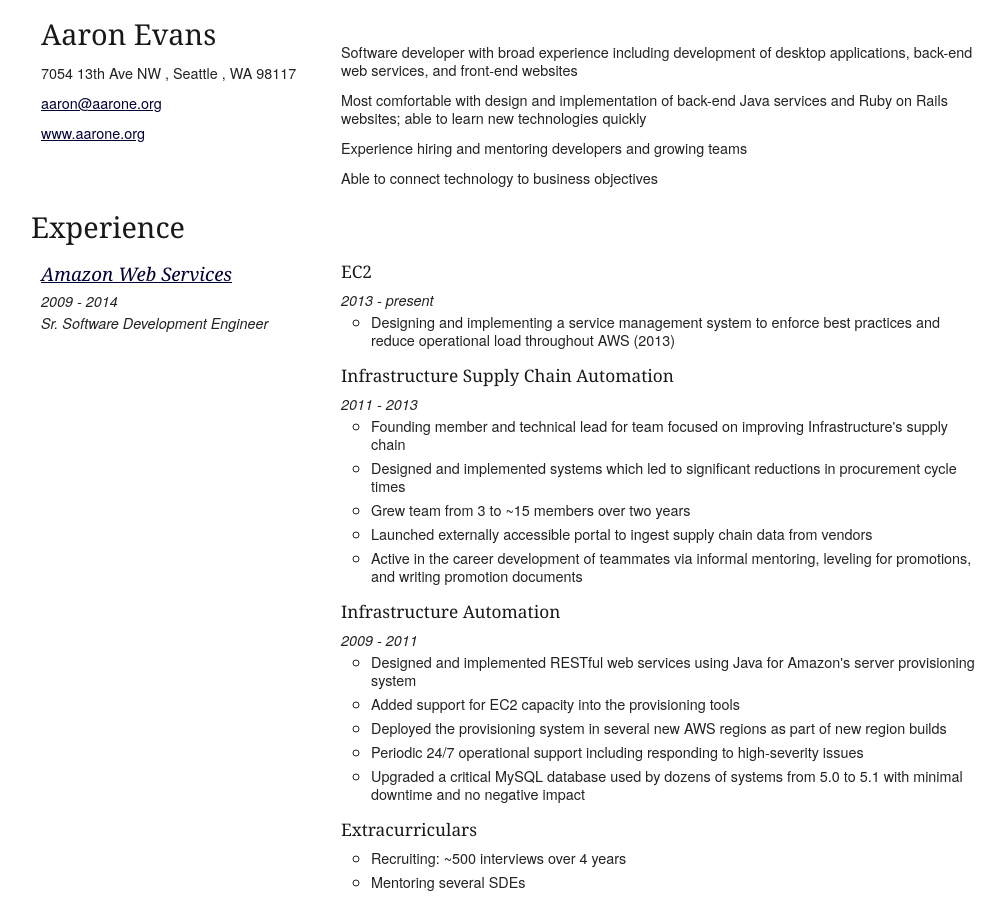
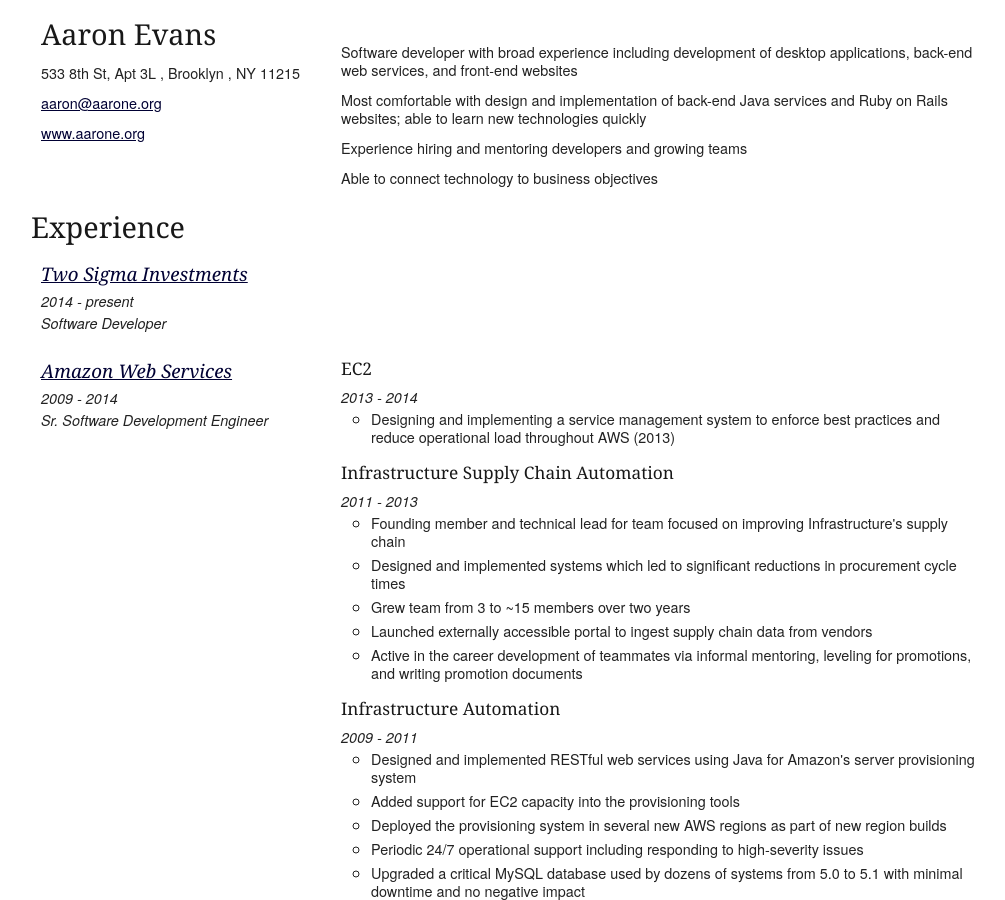
Before and after one commit to aarone/aarone.org, a Jekyll site: the page built from source/resume.html, in a window 1280 px wide and 900 px high. Shown: the whole window, without its empty margins (129-1134 px from the left). Built offline with Jekyll 4.4.1, drawn with Linux system fonts in a browser that asks for light colours; Markdown is read by kramdown in place of the engine named in the settings.

Commit message:
* Fixed vertical spacing on homepage for smaller screens * updated resume to include new stuff * added some structured markup

```diff
--- a/source/index.html
+++ b/source/index.html
@@ -3,17 +3,16 @@
 title: Aaron Evans
 ---
 
-<div id="page" itemscope itemtype="http://data-vocabulary.org/Person">
+<div id="page">
   <div class="col">
     <header>
-      <meta itemprop="image" content="images/aaron.jpg">
       <img id="aaron" src="images/aaron.jpg" alt="Aaron Evans">
     </header>
   </div>
   <div class="col">
     <header>
       <h1>
-        <span itemprop="name">Aaron Evans</span>
+        <span>Aaron Evans</span>
       </h1>
     </header>
     <section>
--- a/source/resume.html
+++ b/source/resume.html
@@ -21,9 +21,9 @@
   </head>
   <body>
     <div class="container">
+      <div itemscope itemtype="http://data-vocabulary.org/Person">
       <div class="five columns">
         <header>
-          <div itemscope itemtype="http://data-vocabulary.org/Person">
             <h2>
               <span itemprop="name">Aaron Evans</span>
             </h2>
@@ -31,18 +31,18 @@
               <li>
                 <span itemprop="address" itemscope itemtype="http://data-vocabulary.org/Address">
                   <span itemprop="street-address">
-                    7054 13th Ave NW
+                    533 8th St, Apt 3L
                   </span>
                   ,
                   <span itemprop="locality">
-                    Seattle
+                    Brooklyn
                   </span>
                   ,
                   <span itemprop="region">
-                    WA
+                    NY
                   </span>
                   <span itemprop="postal-code">
-                    98117
+                    11215
                   </span>
                 </span>
               </li>
@@ -53,13 +53,12 @@
                 <a itemprop="url" href="http://www.aarone.org">www.aarone.org</a>
               </li>
             </ul>
-          </div>
         </header>
       </div>
       <div class="eleven columns">
         <section id="summary">
           <ul>
-            <li>Software developer with broad experience including development of desktop applications, back-end web services, and front-end websites</li>
+            <li><span itemprop="title">Software developer</span> with broad experience including development of desktop applications, back-end web services, and front-end websites</li>
             <li>Most comfortable with design and implementation of back-end Java services and Ruby on Rails websites; able to learn new technologies quickly</li>
             <li>Experience hiring and mentoring developers and growing teams</li>
             <li>Able to connect technology to business objectives</li>
@@ -71,6 +70,21 @@
       <section id="experience">
         <h2>Experience</h2>
 
+
+        <div class="row">
+          <div class="five columns">
+            <h3>
+              <a itemprop="affiliation" href="https://www.twosigma.com/">Two Sigma Investments</a>
+            </h3>
+            <div class="timeframe">2014 - present</div>
+            <em>Software Developer</em>
+          </div>
+          <div class="eleven columns">
+            <ul>
+              <li></li>
+            </ul>
+          </div>
+        </div>
         <div class="row">
           <div class="five columns">
             <h3>
@@ -83,7 +97,7 @@
             <ul>
               <li>
                 <h4>EC2</h4>
-                <div class="timeframe">2013 - present</div>
+                <div class="timeframe">2013 - 2014</div>
                 <ul class="accomplishments">
                   <li>
                     Designing and implementing a service management system to enforce best practices and reduce operational load throughout AWS (2013)
@@ -271,6 +285,7 @@
           </div>
         </div>
       </section>
+      </div>
     </div>
     <script>
       {% include ga.js %}
```
